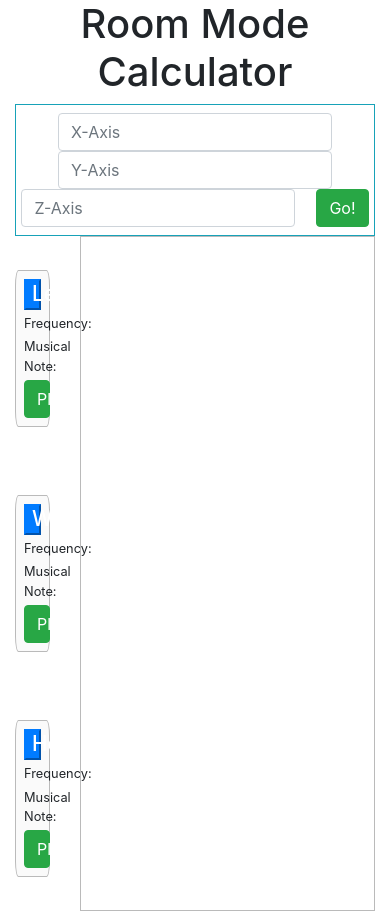
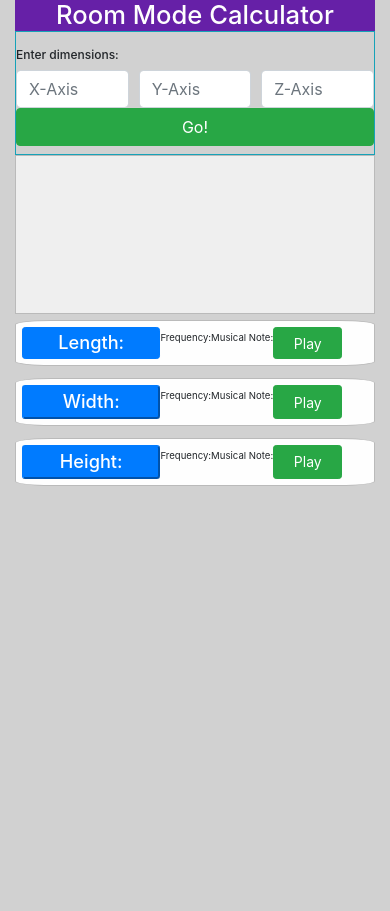
Before and after one commit to Code-Institute-Submissions/Room-Mode-Calculator, a plain HTML site: page index.html in a window 390 px wide. After the commit the page ends 844 px from the top, so only its background shows below. Drawn offline with nearby package versions, Linux system fonts and the light colour scheme.

Commit message:
Improve mobile readiness
git status

```diff
--- a/assets/css/style.css
+++ b/assets/css/style.css
@@ -1,21 +1,62 @@
-.outputs-wrapper  {
-    height:100%;
+body {
+    background-color: #d1d1d1;
+    height: 100vh;
+}
+
+
+h1 {
+    background-color: #6620a7;
+    color: #fefefe;
+    margin: 0;
+}
+
+
+/* ---------------------------------- Input Form  --*/
+
+.input-request {
+    font-size: 1em;
+    margin: 0;
+}
+
+.input-box {
+    display: inline-block;
+    width: 100%;
+}
+
+
+
+
+/* ------------------------------ Outputs Display  --*/
+
+.outputs-display {
+    order: 0;
+}
+
+.outputs-wrapper {
+    height: 100%;
 }
 
 
 
 .dim-box {
-    background-color: #fafafa;
+    background-color: #fefefe;
     border: 1px solid #bababa;
     border-radius: 10%;
     box-sizing: border-box;
+    display: flex;
     margin: 0.5em 0;
     padding: 0.5em;
 }
 
 
-.dim-title  {
-    font-size:1.3em;
+.dim-button {
+    display: block;
+    width: 100%;
+}
+
+
+.dim-title {
+    font-size: 1.3em;
     margin: 0;
 }
 
@@ -25,16 +66,25 @@
     margin: 0;
 }
 
-
-.dimension-input  {
-    width:50%;
+.play-button {
+    display: block;
+    width: 100%;
 }
 
+
+/* -------------------------------Graphics Area  ----*/
+
+.graphics {
+    order: 1;
+}
+
+
 .drawing-wrapper {
+    background-color: #efefef;
     border: 1px solid #bababa;
     box-sizing: border-box;
-    height: 80vh;
-    position: relative; /*might need to remove this */
+    height: 100%;
+    position: relative;
     width: 100%
 }
 
@@ -59,7 +109,7 @@
     stroke-width: 5px;
 }
 
-.line-back  {
+.line-back {
     fill-opacity: 0;
     stroke: #bebebe;
     stroke-width: 1px;
@@ -76,3 +126,38 @@
 .line-z {
     stroke: #0000ff;
 }
+
+
+/*---------------------------- Media Queries  -- */
+
+@media (max-width:768px) {
+
+    body {
+        font-size: 75%;
+    }
+
+    h1 {
+        font-size: 1.6rem;
+    }
+
+    .outputs-display {
+        order: 1;
+    }
+
+    .graphics {
+        order: 0;
+    }
+
+
+    .dim-button {
+        display: inline-block;
+        width: 40%;
+    }
+
+    .play-button {
+        display: inline-block;
+        width: 20%;
+    }
+
+
+}
--- a/assets/js/script.js
+++ b/assets/js/script.js
@@ -97,6 +97,8 @@ $(document).ready(function() {
 
 
         // Animate --------------------------- //
+
+        //Main axes
         xAxisDraw();
         yAxisDraw();
         zAxisDraw();
@@ -153,13 +155,43 @@ $(document).ready(function() {
                 }
             }
         }
-
-
     }
 
 
 
 
+    /////???????????????????????????????????????????????????????
+
+    ///?????????????????????????????????????????????????????????
+
+
+    //Animate on axis focus
+    $("#lenBtn").click(drop);
+
+    function xFocus() {
+        console.log($("#xAxis").attr("x1"));
+        console.log($("#xAxis").attr("y1"));
+    }
+
+
+    function drop() {
+        var elem = document.getElementById("xAxis");
+        var dur = 500; //duration in miliseconds
+        var id = setInterval(frame, 10);
+
+        function frame() {
+
+            if (dur == 500) {
+                clearInterval(id);
+            }
+            else {
+                dur += 10;
+                $("#xAxis").attr("y1", function(n, v) {
+                    return v - 10;
+                });
+            }
+        }
+    }
 
 
 
--- a/index.html
+++ b/index.html
@@ -11,7 +11,7 @@
 </head>
 
 <body>
-    <div class="container">
+    <div class="container body-container">
         <div class="header">
             <div class="row">
                 <div class="col">
@@ -25,24 +25,25 @@
             <!--Input Form  -->
             <div class="row no-gutters align-items-center border border-info">
                 <div class="col">
-
-
                     <form id="dimensionForm">
                         <div class="form-row form-inline no-gutters justify-content-around py-2">
-                            <div class="col-auto">
+                            <div class="col-12 col-md-2 my-2">
+                                <h3 class="input-request">Enter dimensions: </h3>
+                            </div>
+                            <div class="col-4 col-md-3">
                                 <label for="xInput" class="sr-only">X-Axis</label>
-                                <input type="number" id="xInput" class="form-control" name="x_Input" placeholder="X-Axis" />
+                                <input type="number" id="xInput" class="form-control input-box" name="x_Input" placeholder="X-Axis"/>
                             </div>
-                            <div class="col-auto">
+                            <div class="col-4 col-md-3">
                                 <label for="yInput" class="sr-only">Y-Axis</label>
-                                <input type="number" id="yInput" class="form-control" name="y_Input" placeholder="Y-Axis" />
+                                <input type="number" id="yInput" class="form-control input-box" name="y_Input" placeholder="Y-Axis"/>
                             </div>
-                            <div class="col-auto">
+                            <div class="col-4 col-md-3">
                                 <label for="zInput" class="sr-only">Z-Axis</label>
-                                <input type="number" id="zInput" class="form-control" name="z_Input" placeholder="Z-Axis" />
+                                <input type="number" id="zInput" class="form-control input-box" name="z_Input" placeholder="Z-Axis"/>
                             </div>
-                            <div class="col-auto">
-                                <button type="button" id="submitBtn" class="btn btn-success">Go!</button>
+                            <div class="col-12 col-md-1">
+                                <button type="button" id="submitBtn" class="btn btn-success w-100">Go!</button>
                             </div>
                         </div>
                     </form>
@@ -51,39 +52,39 @@
 
             <!--  Outputs and Drawing Area  -->
             <div class="row">
-
                 <!-- Outputs  Display -->
-                <div class="col-2">
+                <div class="col-12 col-md-2 outputs-display">
 
                     <div class="outputs-wrapper d-flex flex-column justify-content-around">
                         <div class="dim-box">
-                            <button type="button" class="btn-primary w-100">
+                            <button type="button" id="lenBtn"class="btn btn-primary btn-sm dim-button">
                                 <h2 id="titleLen" class="dim-title">Length: </h2>
                             </button>
                             <p id="freqLen" class="para-dim my-1">Frequency: </p>
                             <p class="para-dim my-1">Musical Note: </p>
-                            <button type="button" id="playBtn0" class="btn btn-success w-100 play-button">Play</button>
+                            <button type="button" id="playBtn0" class="btn btn-success btn-sm play-button">Play</button>
                         </div>
                         <div class="dim-box">
-                            <button type="button" class="btn-primary w-100">
+                            <button type="button" id="widBtn" class="btn-primary btn-sm dim-button">
                                 <h2 id="titleWid" class="dim-title">Width: </h2>
                             </button>
                             <p id="freqWid" class="para-dim my-1">Frequency: </p>
                             <p class="para-dim my-1">Musical Note: </p>
-                            <button type="button" id="playBtn1" class="btn btn-success w-100 play-button">Play</button>
+                            <button type="button" id="playBtn1" class="btn btn-success btn-sm play-button">Play</button>
                         </div>
                         <div class="dim-box">
-                            <button type="button" class="btn-primary w-100">
+                            <button type="button" id="heiBtn" class="btn-primary btn-sm dim-button">
                                 <h2 id="titleHei" class="dim-title">Height: </h2>
                             </button>
                             <p id="freqHei" class="para-dim my-1">Frequency: </p>
                             <p class="para-dim my-1">Musical Note: </p>
-                            <button type="button" id="playBtn2" class="btn btn-success w-100 play-button">Play</button>
+                            <button type="button" id="playBtn2" class="btn btn-success btn-sm play-button">Play</button>
                         </div>
                     </div>
                 </div>
 
-                <div class="col-10">
+                <!-- Graphics  -->
+                <div class="col-12 col-md-10 graphics">
                     <div class="drawing-wrapper d-flex align-items-center justify-content-center">
                         <svg id="drawingArea" class="drawing-area">
 
```
